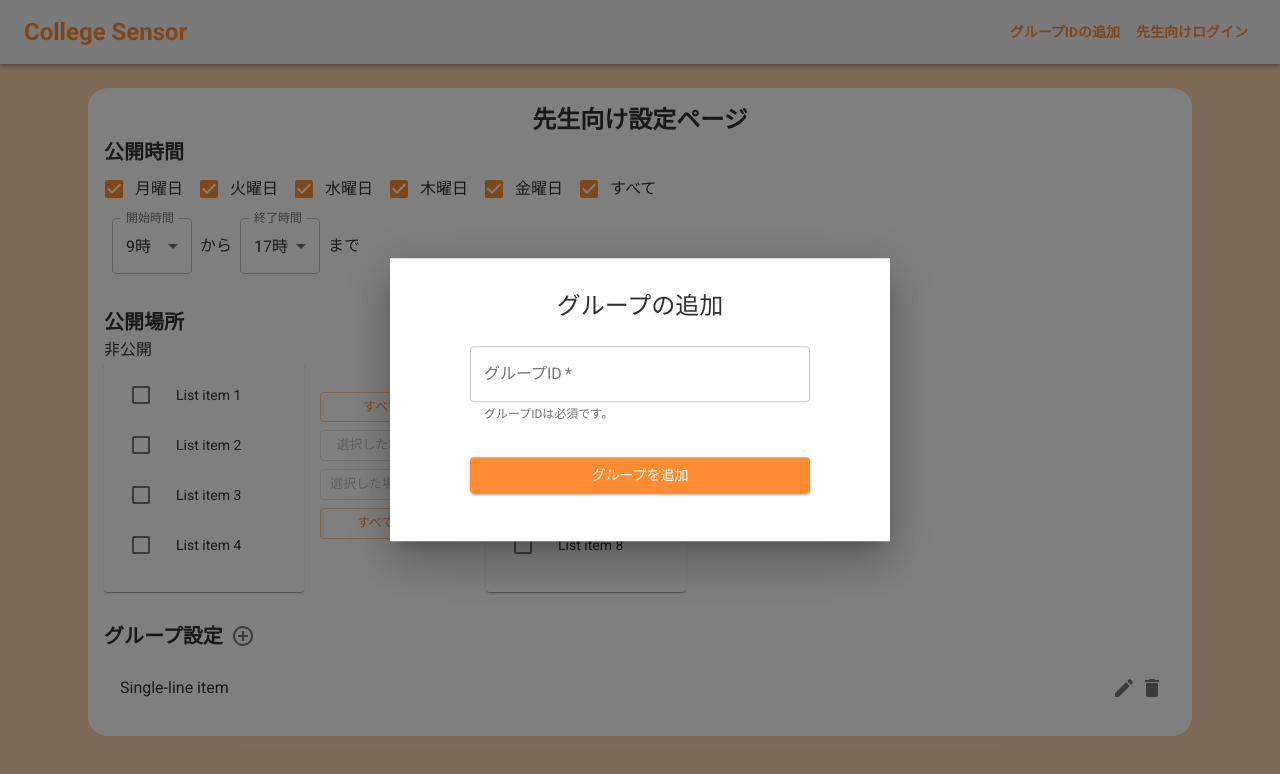
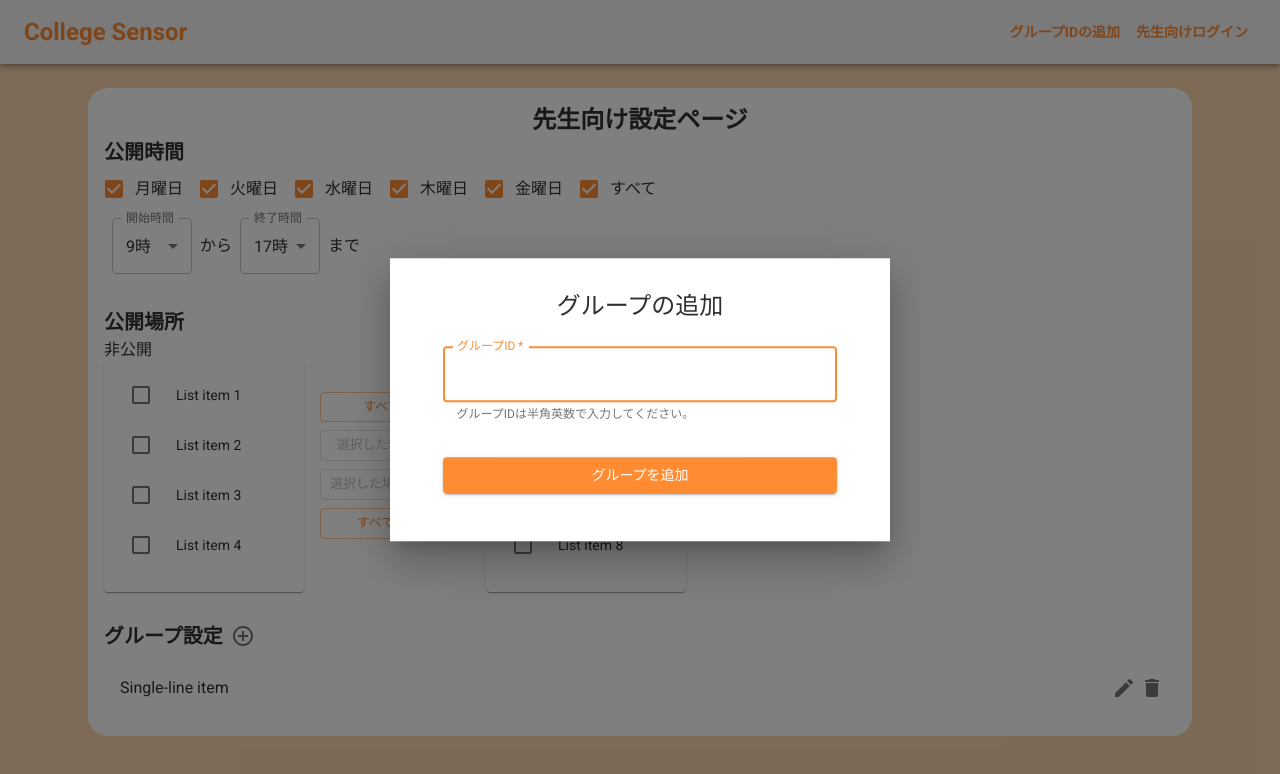
Before and after one commit to sensei-sensor/sensei-sensor-react, a React (Vite) app: page /UserPage in a window 1280 px wide. Both pictures are taken after a click on the button "グループIDの追加". Shown: the top 774 px of the page. Built offline with nearby package versions, Linux system fonts and the light colour scheme.

Commit message:
半角英数以外が入力されたときのロジックを追加

```diff
--- a/src/components/main/AddGroupIdModal.jsx
+++ b/src/components/main/AddGroupIdModal.jsx
@@ -23,7 +23,9 @@ const style = {
 export default function AddGroupIdModal(props) {
   const inputRef = useRef(null);
   const [inputError, setInputError] = useState(false);
-  const [helperText, setHelperText] = useState("グループIDは必須です。");
+  const [helperText, setHelperText] = useState(
+    "グループIDは半角英数で入力してください。"
+  );
 
   useEffect(() => {
     localStorage.getItem("groupId")
@@ -93,12 +95,14 @@ export default function AddGroupIdModal(props) {
                   margin="normal"
                   required
                   fullWidth
-                  inputProps={{ pattern: "^[a-zA-Z0-9_]+$" }}
+                  inputProps={{ maxLength: 8, pattern: "^[a-zA-Z0-9_]+$" }}
                   inputRef={inputRef}
                   id="groupId"
                   label="グループID"
                   name="groupId"
                   helperText={helperText}
+                  autoComplete={"off"}
+                  autoFocus
                 />
                 <Button
                   type="submit"
```
